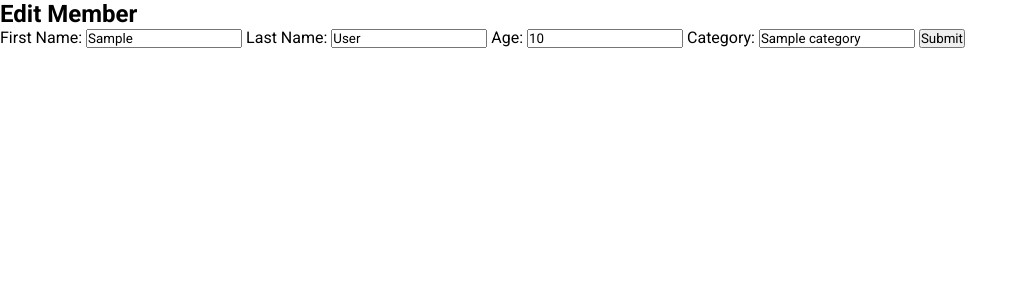
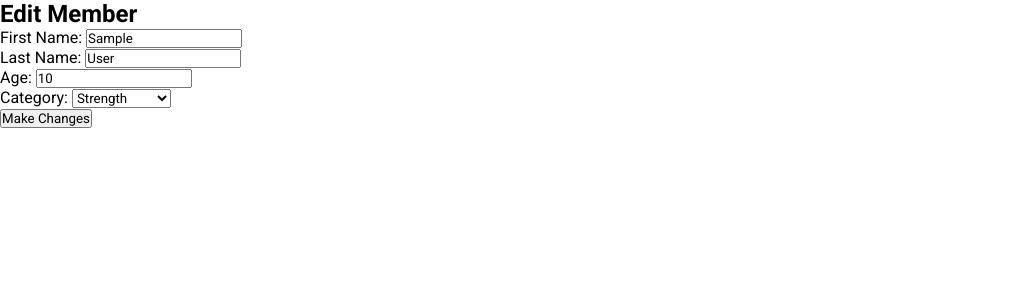
Before and after one commit to sf-adams/gym_sane, a Flask app: page /members/1/edit in a window 1280 px wide. Shown: the part 97-397 px from the top of the page, without its empty margins (0-1028 px from the left). Run offline with Flask 2, Linux system fonts and the light colour scheme; a database or web service that is not in the repository returns one stand-in record (values such as "Sample title"); some libraries are stand-ins or nearby versions.

Commit message:
Edit Member Pages Updated

```diff
--- a/controllers/members_controller.py
+++ b/controllers/members_controller.py
@@ -52,7 +52,7 @@ def edit_member(id):
 def update_member(id):
     first_name = request.form["first_name"]
     last_name = request.form["last_name"]
-    age = request.form["age"]
+    age = int(request.form["age"])
     category = request.form["category"]
     member = Member(first_name, last_name, age, category, id)
     member_repository.update(member)
--- a/templates/members/edit.html
+++ b/templates/members/edit.html
@@ -3,18 +3,34 @@
 
 <h2>Edit Member</h2>
 
-<form action="/members/{{ member.id }}" method="POST">
+<form action="/members/{{ member.id }}" method="post">
     <div>
-        <label for="first_name">First Name:</label>
-        <input type="text" id="first_name" name="first_name" value="{{ member.first_name }}">
-        <label for="last_name">Last Name:</label>
-        <input type="text" id="last_name" name="last_name" value="{{ member.last_name }}">
-        <label for="age">Age:</label>
-        <input type="text" id="age" name="age" value="{{ member.age }}">
-        <label for="category">Category:</label>
-        <input type="text" id="category" name="category" value="{{ member.category }}">
-        <input type="submit">
+      <label for="first_name">First Name:</label>
+      <input type="text" id="first_name" name="first_name" value="{{ member.first_name }}" required>
     </div>
-</form>
+
+    <div>
+      <label for="last_name">Last Name:</label>
+      <input type="text" id="last_name" name="last_name" value="{{ member.last_name }}" required>
+    </div>
+
+    <div>
+      <label for="age">Age:</label>
+      <input type="number" id="age" name="age" value="{{ member.age }}" required>
+    </div>
+
+    <div>
+      <label for="category">Category:</label>
+      <select id="category" name="category">
+        <option value="Strength">Strength</option>
+        <option value="Bodybuilding">Bodybuilding</option>
+        <option value="Cardio">Cardio</option>
+        </option>
+      </select>
+    </div>
+
+    <button type="submit">Make Changes</button>
+
+  </form>
 
 {% endblock %}
```
